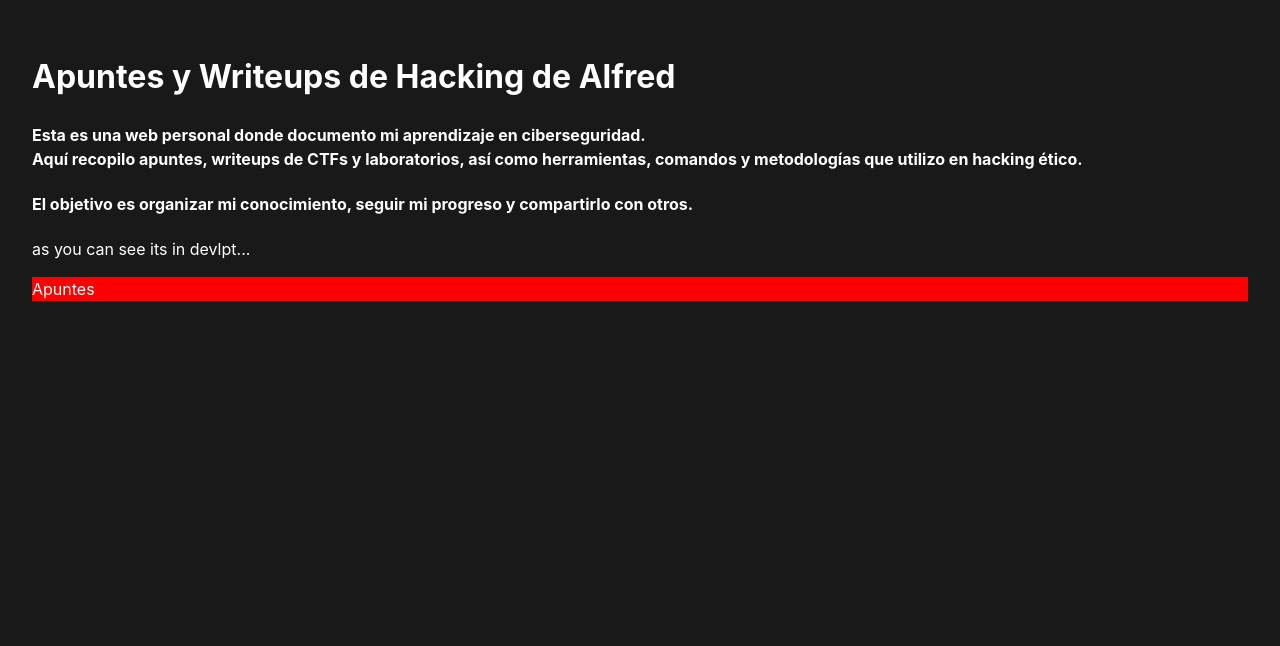
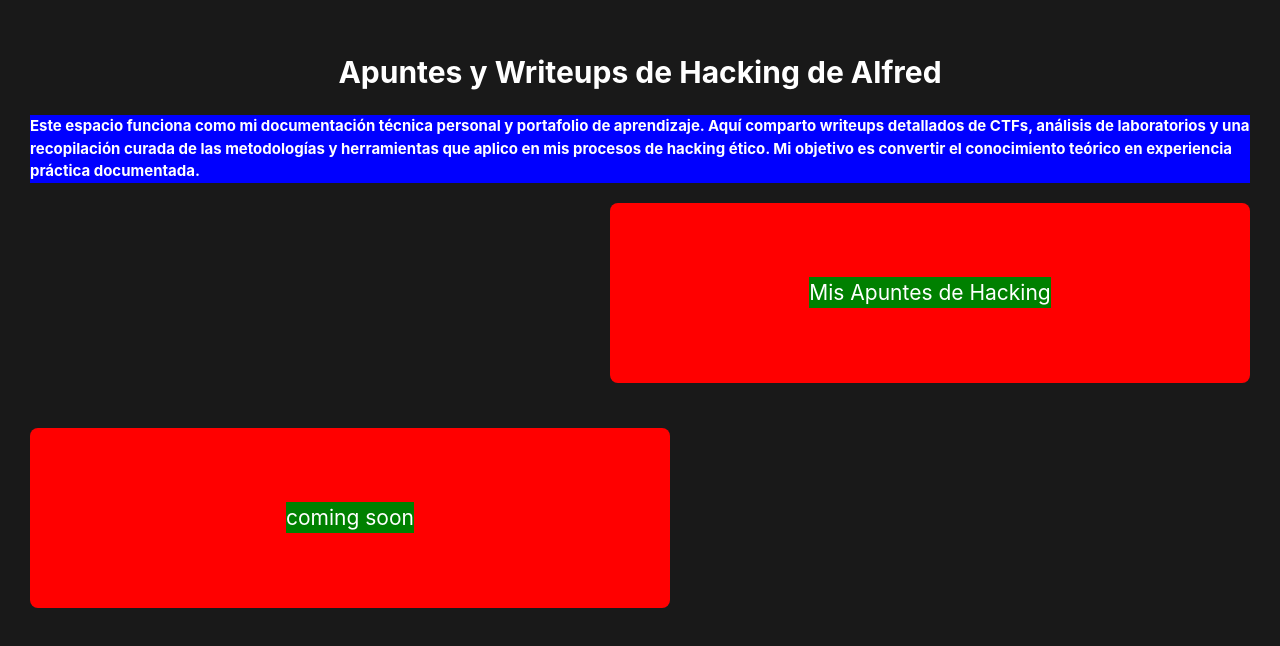
Before and after one commit to mrallfredii/mrallfredii.github.io, a React (Vite) app: page / in a window 1280 px wide. Shown: the top 646 px of the page. Built offline with nearby package versions, Linux system fonts and the light colour scheme.

Commit message:
added logic contenido

```diff
--- a/index.html
+++ b/index.html
@@ -2,7 +2,7 @@
 <html lang="en">
   <head>
     <meta charset="UTF-8" />
-    <!-- <link rel="icon" type="image/svg+xml" href="/favicon.svg" /> -->
+    <link rel="icon" type="image/svg+xml" href="/skull.svg" />
     <meta name="viewport" content="width=device-width, initial-scale=1.0" />
     <title>Alfred's hackweb</title>
   </head>
--- a/src/Alfred.css
+++ b/src/Alfred.css
@@ -2,3 +2,11 @@ h1, h4, p {
     cursor: default;
     user-select: none;
 }
+
+h1 {
+    text-align: center;
+}
+
+h4, p {
+    background-color: blue;
+}
--- a/src/Alfred.tsx
+++ b/src/Alfred.tsx
@@ -8,16 +8,10 @@ function App() {
       <h1>Apuntes y Writeups de Hacking de Alfred</h1>
 
       <h4>
-      Esta es una web personal donde documento mi aprendizaje en ciberseguridad.
-      <br></br>
-      Aquí recopilo apuntes, writeups de CTFs y laboratorios, así como herramientas, comandos y metodologías que utilizo en hacking ético.
+        Este espacio funciona como mi documentación técnica personal y portafolio de aprendizaje.
+        Aquí comparto writeups detallados de CTFs, análisis de laboratorios y una recopilación curada de las metodologías
+        y herramientas que aplico en mis procesos de hacking ético. Mi objetivo es convertir el conocimiento teórico en experiencia práctica documentada.
       </h4>
-
-      <h4>
-      El objetivo es organizar mi conocimiento, seguir mi progreso y compartirlo con otros.
-      </h4>
-
-      <p>as you can see its in devlpt...</p>
 
     </div>
   )
--- a/src/Apunes.css
+++ /dev/null
@@ -1,13 +0,0 @@
-#apuntes {
-    background-color: red;
-}
-
-a {
-    color: #FFFFFF;
-    text-decoration: none;
-}
-
-a:hover {
-    text-decoration: underline;
-    color: #9B9B9B;
-}
--- a/src/Apuntes.tsx
+++ /dev/null
@@ -1,11 +0,0 @@
-import './Apunes.css'
-
-const Apuntes = () => {
-  return (
-    <div id='apuntes'>
-        <a href="https://chatter-griffin-2ff.notion.site/Hacking-Course-31ea4a2de9b4805792d9f8c47a954407" target="_blank" rel="noopener noreferrer">Apuntes</a>
-    </div>
-  )
-}
-
-export default Apuntes
--- /dev/null
+++ b/src/Contenido.css
@@ -0,0 +1,39 @@
+.contenido {
+    background-color: red;
+    width: 50vw;
+    height: 180px;
+    display: flex;
+    justify-content: center;
+    align-items: center;
+    border-radius: 8px;
+    margin-bottom: 3rem;
+    transition: all 0.3s ease;
+}
+
+.contenido:nth-child(odd) {
+    align-self: flex-start;
+}
+
+.contenido:nth-child(even) {
+    align-self: flex-end;
+}
+
+.contenido a {
+    background-color: green;
+}
+
+.contenido:hover {
+    transform: scale(1.02);
+}
+
+a {
+    color: #FFFFFF;
+    text-decoration: none;
+    font-size: 1.4rem;
+}
+
+a:hover {
+    text-decoration: underline;
+    color: #9B9B9B;
+    font-size: 1.5rem;
+}
--- /dev/null
+++ b/src/Contenido.tsx
@@ -0,0 +1,22 @@
+import './Contenido.css'
+
+interface ContenidoProps {
+  enlace: string;
+  texto: string;
+}
+
+const Contenido = ({ enlace, texto }: ContenidoProps) => {
+  return (
+    <div className='contenido'>
+        <a
+          href={enlace}
+          target="_blank"
+          rel="noopener noreferrer"
+        >
+          {texto}
+        </a>
+    </div>
+  )
+}
+
+export default Contenido
--- a/src/index.css
+++ b/src/index.css
@@ -1,6 +1,7 @@
 :root {
     font-family: 'Inter';
     line-height: 1.5;
+    font-size: 15px;
 
     --color-principal: #191919;
     --text-color: #FFFFFF;
@@ -19,4 +20,7 @@ body {
     padding: 2rem;
     box-sizing: border-box;
     background-color: var(--color-principal);
+    display: flex;
+    flex-direction: column;
+    align-items: center;
 }
--- a/src/main.tsx
+++ b/src/main.tsx
@@ -2,11 +2,20 @@ import { StrictMode } from 'react'
 import { createRoot } from 'react-dom/client'
 import './index.css'
 import Alfred from './Alfred.tsx'
-import Apuntes from './Apuntes.tsx'
+import Contenido from './Contenido.tsx'
 
 createRoot(document.getElementById('root')!).render(
   <StrictMode>
     <Alfred />
-    <Apuntes />
+
+    <Contenido
+      enlace="https://chatter-griffin-2ff.notion.site/Hacking-Course-31ea4a2de9b4805792d9f8c47a954407"
+      texto="Mis Apuntes de Hacking"
+    />
+
+    <Contenido
+      enlace="coming soon"
+      texto="coming soon"
+    />
   </StrictMode>,
 )
```
Also changed, not shown: public/skull.svg (added), 1 other file (tests, documents, lock files or other folders).
